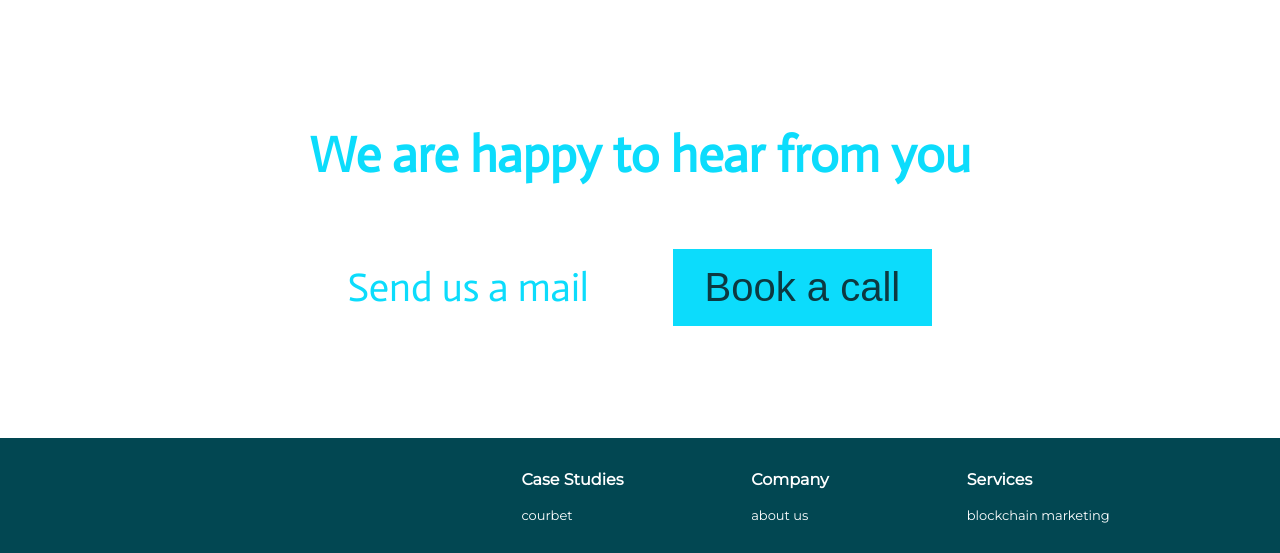
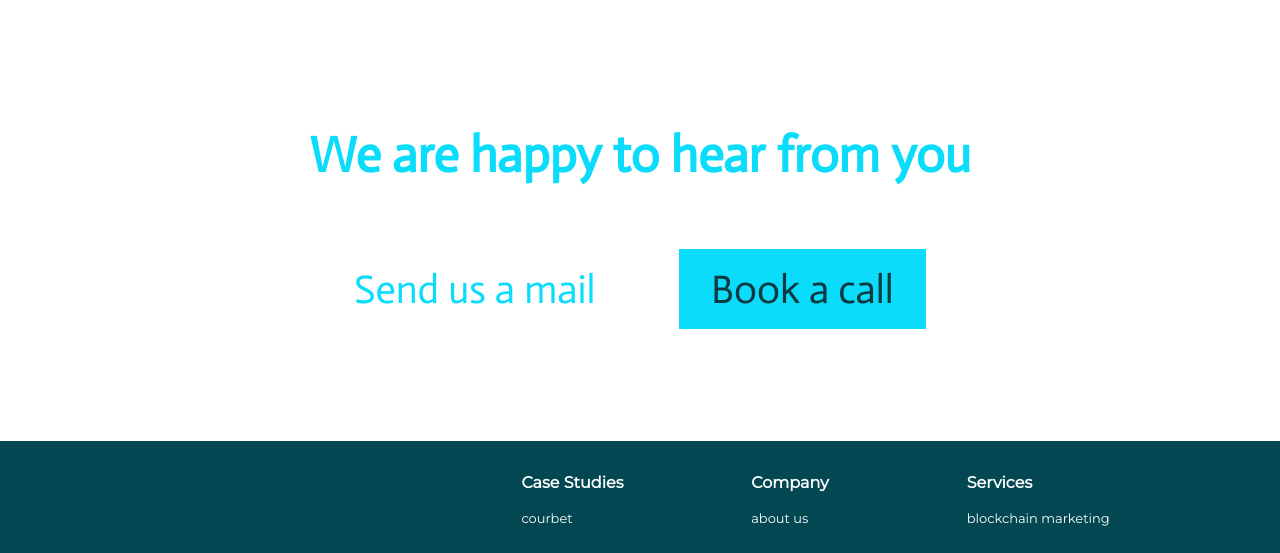
Before and after one commit to workwithjohny/workwithjohny.github.io, a plain HTML site: page index.html in a window 1280 px wide. In both pictures the pointer is over the button "Book a call". Shown: the part 2714-3267 px from the top of the page. Drawn offline with Linux system fonts and the light colour scheme; a web font is replaced by a local one.

Commit message:
button font change

```diff
--- a/style.css
+++ b/style.css
@@ -328,6 +328,7 @@ main #five button:hover {
   background-color: #0cdcfc;
   color: #0d3941;
   border: none;
+  font-family: "Actor", sans-serif;
 }
 /* main five style end */
 
```
